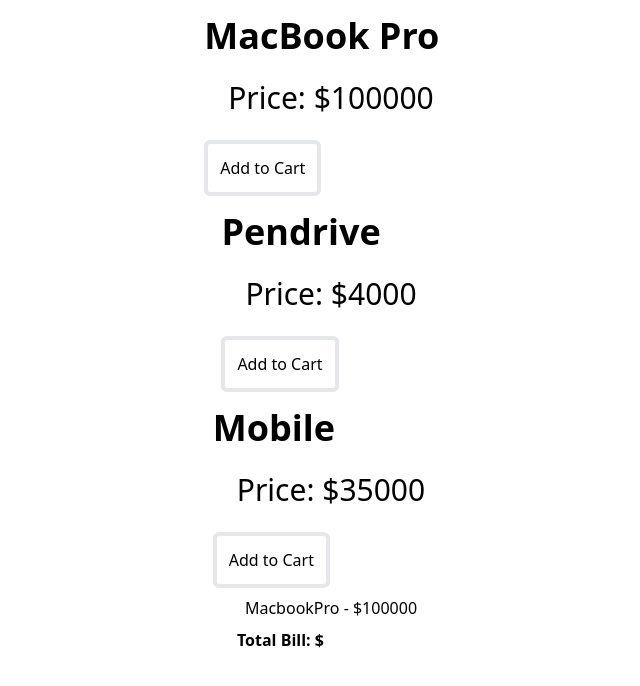
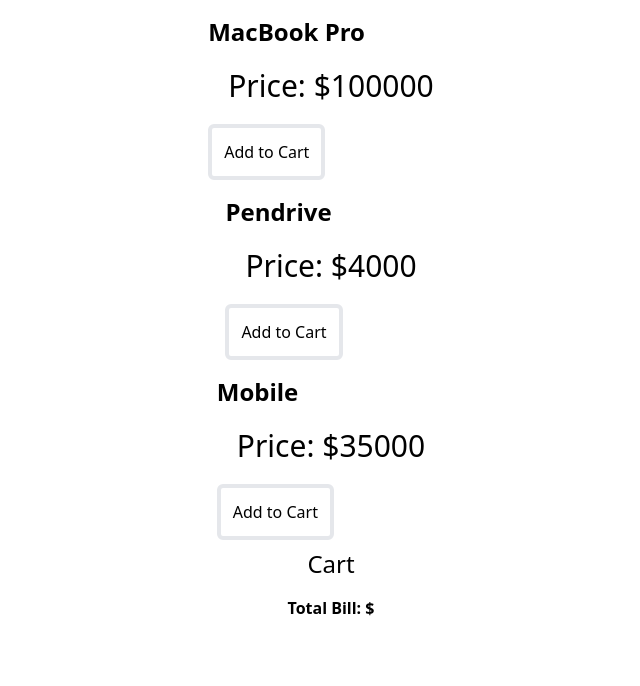
Before and after one commit to Najeeb93/React-Assignmt-2, a React (Vite) app: page / in a window 1280 px wide. Shown: the top 686 px of the page, without its empty margins (309-949 px from the left). Built offline with nearby package versions, Linux system fonts and the light colour scheme.

Commit message:
add to upload

```diff
--- a/src/assets/components/Cart.jsx
+++ b/src/assets/components/Cart.jsx
@@ -1,13 +1,18 @@
-
+import { useContext } from "react";
+import { CartContext } from "./Context/Carts";
 
 function Cart() {
+    const cart = useContext(CartContext);
 
 
     return (
-        <div className="flex justify-center">
-            <div><li className="list-none p-2">MacbookPro - $100000</li>
-
-            <h5 className="font-bold ">Total Bill: $</h5>
+            <div className="text-center"><h1 className="text-2xl p-2 font-medium">Cart</h1>
+        <div>
+            <div className="text-center">
+        {
+            cart && cart.items.map((item) => <li>{item.name}- ${item.price}</li>)
+        }</div>
+            <div><h5 className="font-bold p-2 ">Total Bill: $</h5></div>
             </div>
         </div>
     )
--- a/src/assets/components/Item.jsx
+++ b/src/assets/components/Item.jsx
@@ -8,8 +8,8 @@
     return (
         <div className="w-[100%] flex justify-center mt-4">
         <div>
-            <h4 className="text-4xl font-bold">{props.name}</h4>
-            <p className="text-3xl p-6">Price: ${props.price}</p>
+            <h4 className="text-2xl font-bold">{props.name}</h4>
+            <p className="text-3xl p-5">Price: ${props.price}</p>
             <button onClick={() => cart.setItems([...cart.items, {name: props.name, price: props.price}, ])} className="p-3 border-4 rounded-md">Add to Cart</button>
         </div>
         </div>
```
